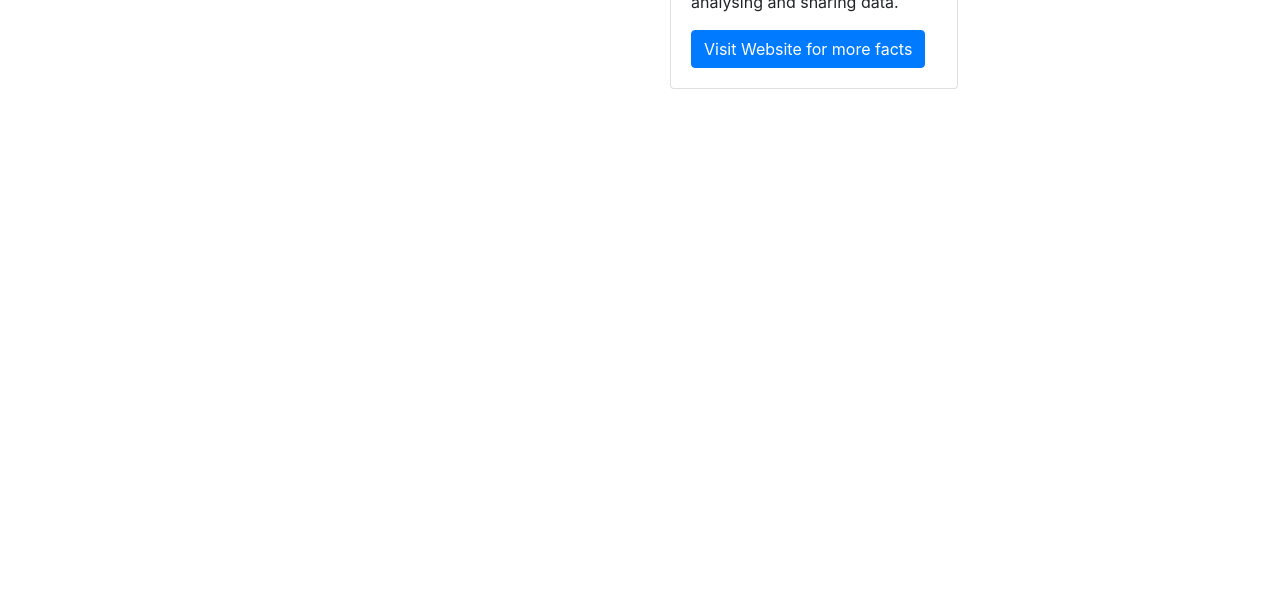
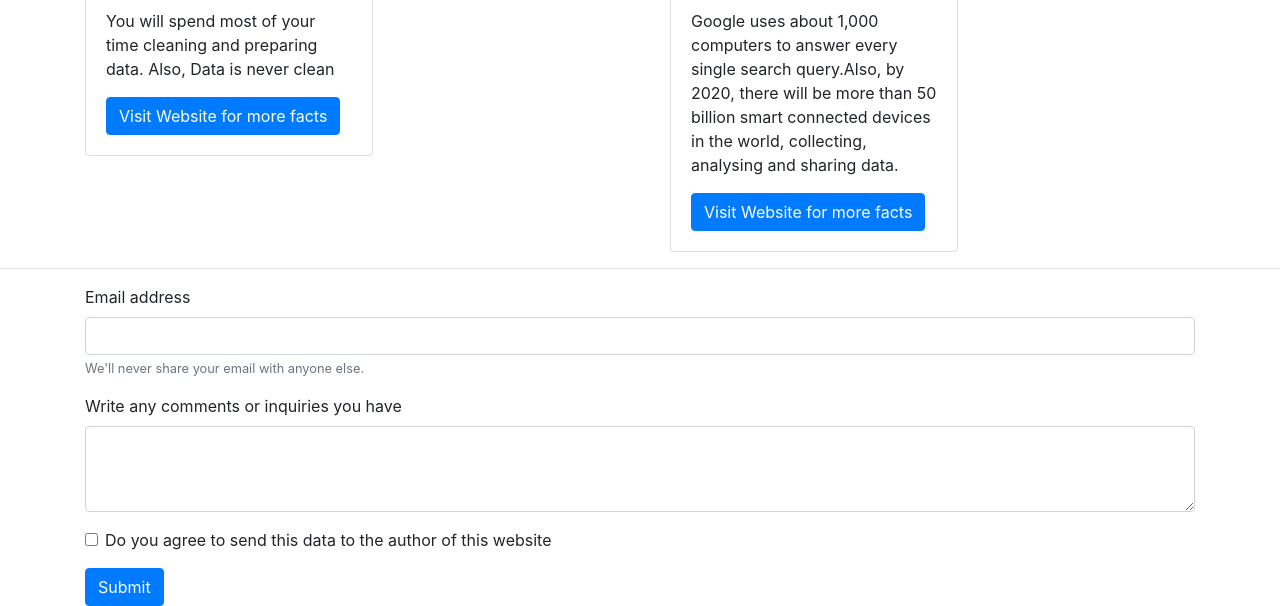
Before and after one commit to dcastro0803/LabWebActivity1v2, a plain HTML site: page index.html in a window 1280 px wide. Shown: the part 1219-1825 px from the top of the page. Before the commit the page ends 1308 px from the top, so only its background shows below. Drawn offline with nearby package versions, Linux system fonts and the light colour scheme.

Commit message:
Added more components

```diff
--- a/index.html
+++ b/index.html
@@ -103,11 +103,30 @@
 			</div> -->
 			<div class="jumbotron jumbotron-fluid">
 				<div class="container">
-					<h1 class="display-8">Computer Science</h1>
+					<h1 class="display-8">
+						Computer Science
+						<span class="badge badge-light">+9 visits</span>
+					</h1>
+
 					<p class="lead">
 						The following are some facts about some topics of
-						computer science
+						computer science as
 					</p>
+					<ul class="list-group">
+						<li class="list-group-item">Cybersecurity</li>
+						<li class="list-group-item">Data Science</li>
+					</ul>
+					<h2>Completition percentage</h2>
+					<div class="progress">
+						<div
+							class="progress-bar progress-bar-striped progress-bar-animated"
+							role="progressbar"
+							aria-valuenow="75"
+							aria-valuemin="0"
+							aria-valuemax="100"
+							style="width: 75%;"
+						></div>
+					</div>
 				</div>
 			</div>
 
@@ -219,6 +238,46 @@
 				</div>
 			</div>
 		</div>
+		<hr />
 		<!-- contact -->
+		<div class="container-sm">
+			<form>
+				<div class="form-group">
+					<label for="exampleInputEmail1">Email address</label>
+					<input
+						type="email"
+						class="form-control"
+						id="exampleInputEmail1"
+						aria-describedby="emailHelp"
+					/>
+					<small id="emailHelp" class="form-text text-muted"
+						>We'll never share your email with anyone else.</small
+					>
+				</div>
+				<div class="form-group">
+					<label for="exampleFormControlTextarea1"
+						>Write any comments or inquiries you have
+					</label>
+					<textarea
+						class="form-control"
+						id="exampleFormControlTextarea1"
+						rows="3"
+					></textarea>
+				</div>
+				<div class="form-group form-check">
+					<input
+						type="checkbox"
+						class="form-check-input"
+						id="exampleCheck1"
+					/>
+					<label class="form-check-label" for="exampleCheck1"
+						>Do you agree to send this data to the author of this
+						website</label
+					>
+				</div>
+
+				<button type="submit" class="btn btn-primary">Submit</button>
+			</form>
+		</div>
 	</body>
 </html>
```
